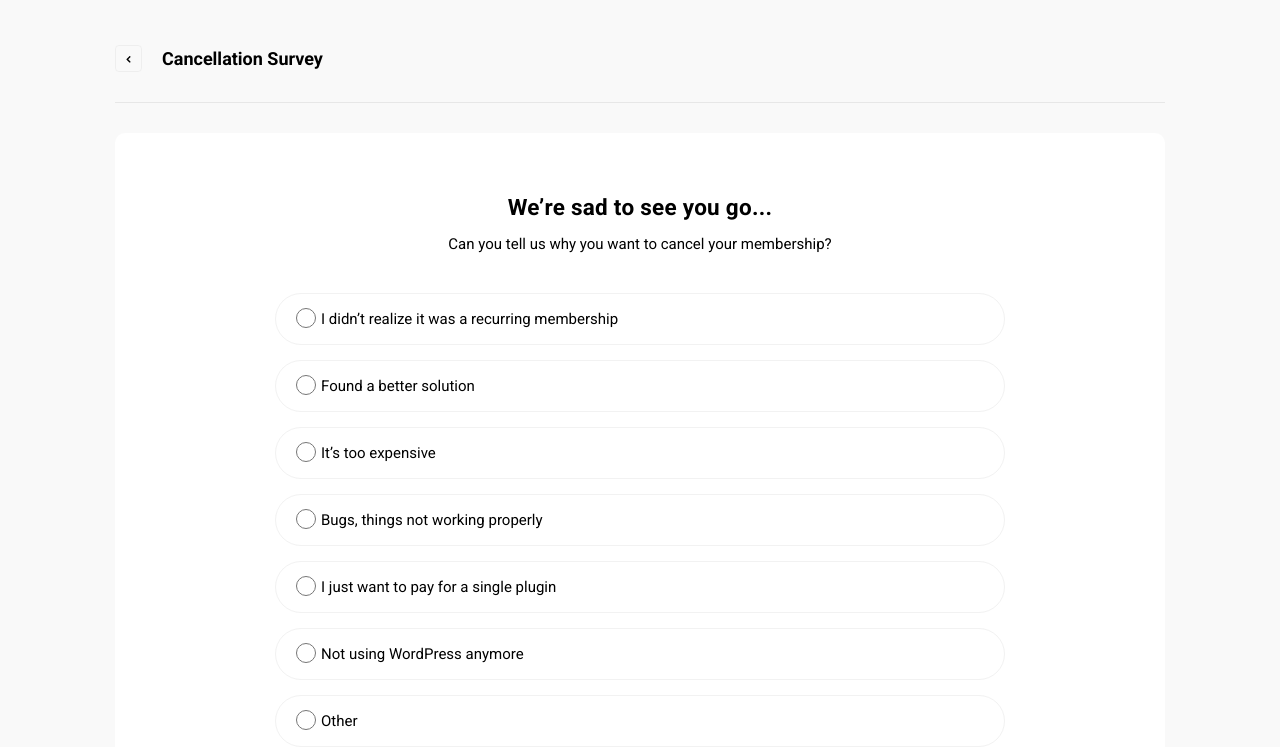
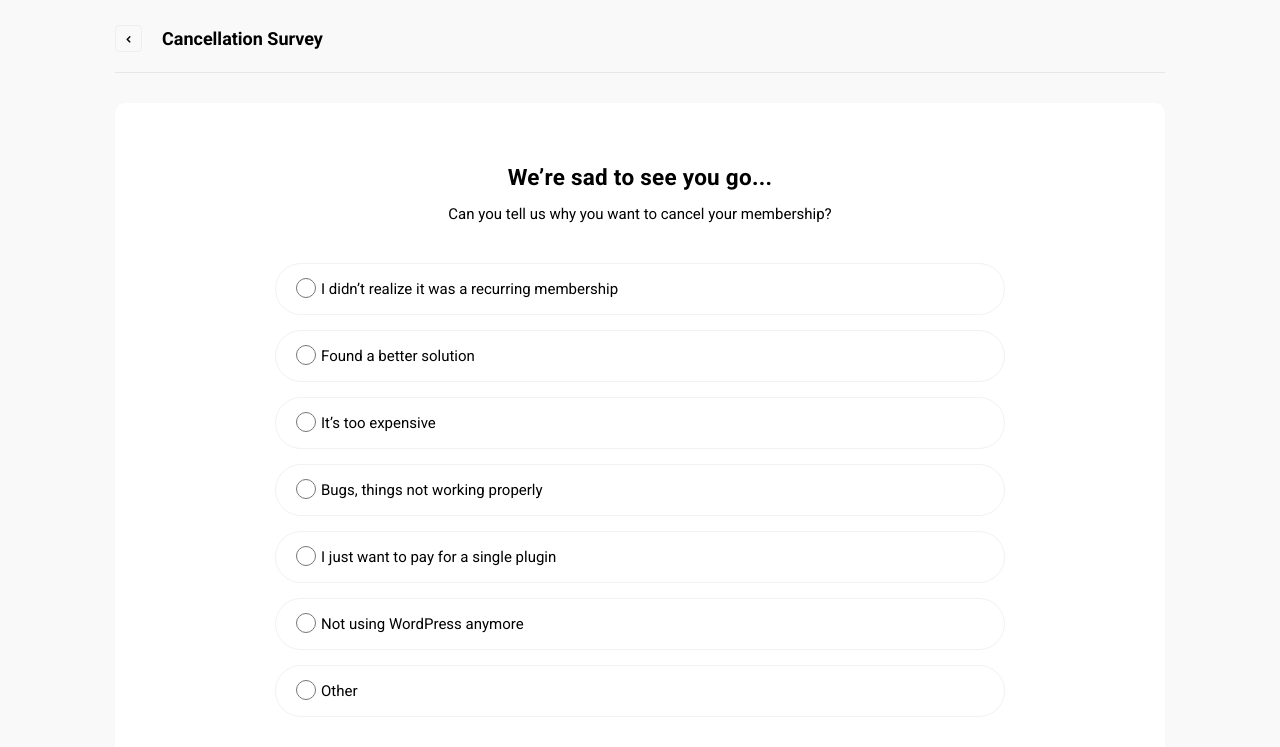
Before and after one commit to Mushfiqur06/cancelation-survey, a React (Create React App) app: page /cancellation-survey in a window 1280 px wide. Shown: the top 747 px of the page. Built offline with nearby package versions, Linux system fonts and the light colour scheme.

Commit message:
Fix Cancallation survey header space

```diff
--- a/src/styles/_cancellation_survey.scss
+++ b/src/styles/_cancellation_survey.scss
@@ -9,7 +9,7 @@
       display: flex;
       justify-content: start;
       align-items: center;
-      padding: 45px 0 30px 0;
+      padding: 25px 0 20px 0;
       border-bottom: 1px solid #e6e6e6e6;
       &__title {
         margin: 0 0 0 20px;
```
